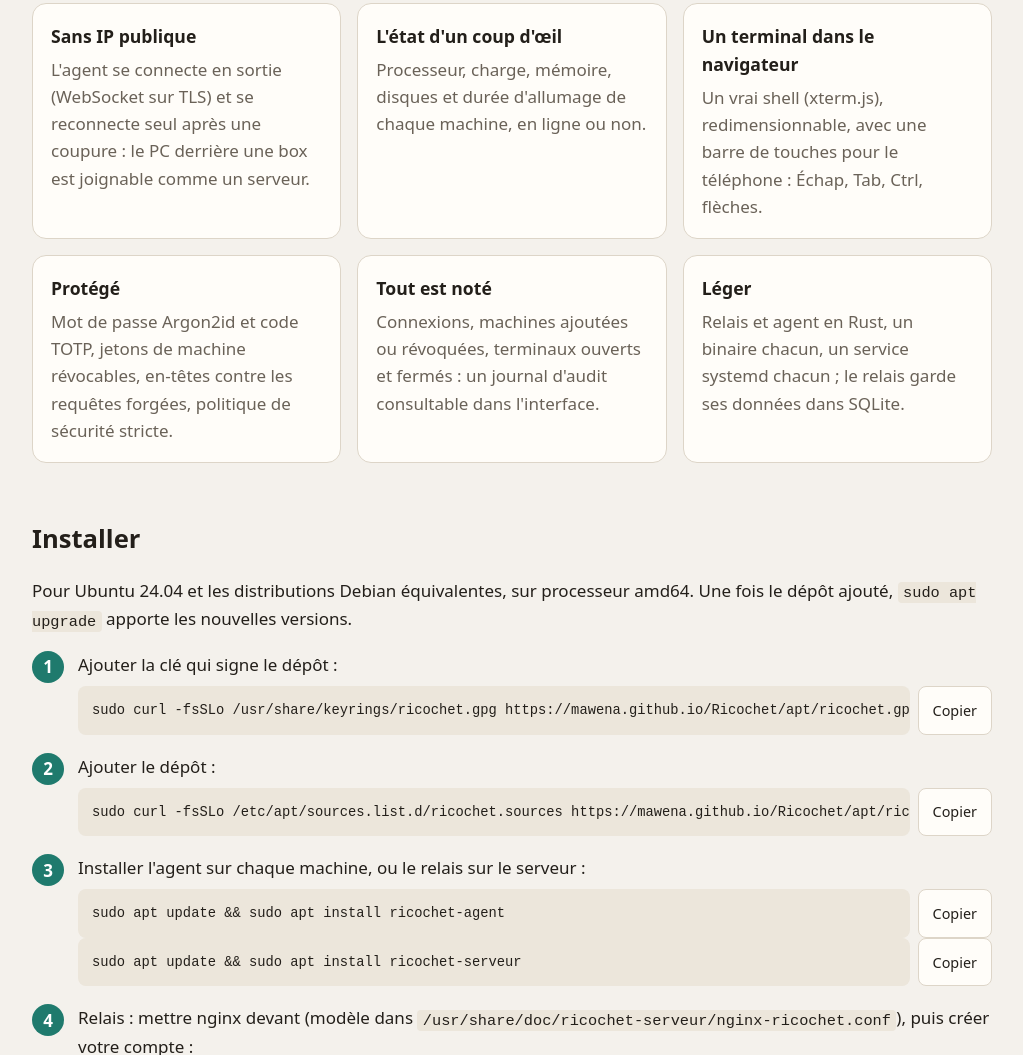
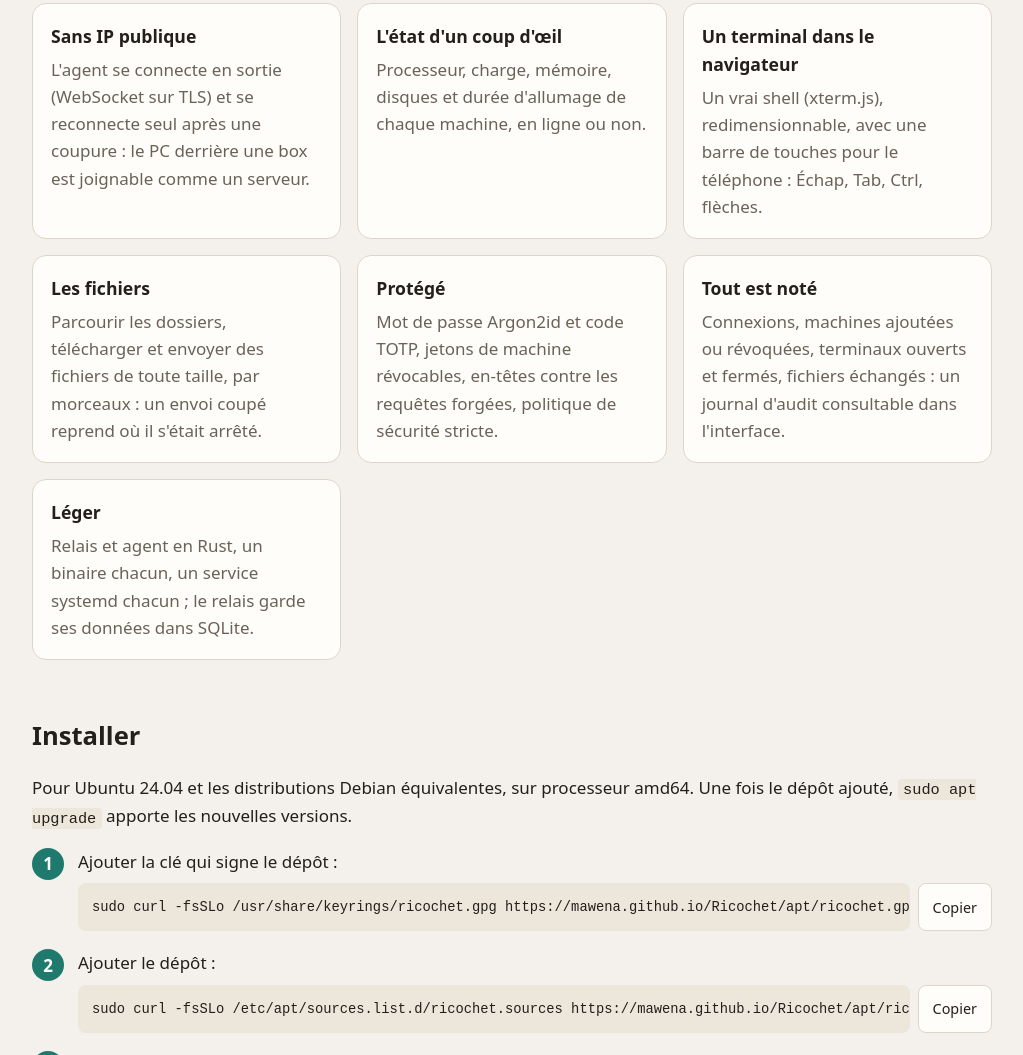
Before and after one commit to mawena/Ricochet, a plain HTML site: page index.html in a window 1280 px wide. Shown: the part 753-1808 px from the top of the page, without its empty margins (128-1151 px from the left). Drawn offline with Linux system fonts and the light colour scheme.

```diff
--- a/index.html
+++ b/index.html
@@ -4,7 +4,7 @@
 <meta charset="utf-8">
 <meta name="viewport" content="width=device-width, initial-scale=1">
 <title>Ricochet, contrôle à distance de vos machines, même sans IP publique</title>
-<meta name="description" content="Ricochet commande vos machines Linux à distance depuis un navigateur, même derrière une box : état, terminal, journal d'audit. Relais et agent en Rust, installation par apt sur Ubuntu.">
+<meta name="description" content="Ricochet commande vos machines Linux à distance depuis un navigateur, même derrière une box : état, terminal, fichiers, journal d'audit. Relais et agent en Rust, installation par apt sur Ubuntu.">
 <meta name="theme-color" content="#f4f1ec" media="(prefers-color-scheme: light)">
 <meta name="theme-color" content="#1b1814" media="(prefers-color-scheme: dark)">
 <link rel="icon" href="icone.svg" type="image/svg+xml">
@@ -57,12 +57,16 @@
         <p>Un vrai shell (xterm.js), redimensionnable, avec une barre de touches pour le téléphone : Échap, Tab, Ctrl, flèches.</p>
       </article>
       <article>
+        <h3>Les fichiers</h3>
+        <p>Parcourir les dossiers, télécharger et envoyer des fichiers de toute taille, par morceaux : un envoi coupé reprend où il s'était arrêté.</p>
+      </article>
+      <article>
         <h3>Protégé</h3>
         <p>Mot de passe Argon2id et code TOTP, jetons de machine révocables, en-têtes contre les requêtes forgées, politique de sécurité stricte.</p>
       </article>
       <article>
         <h3>Tout est noté</h3>
-        <p>Connexions, machines ajoutées ou révoquées, terminaux ouverts et fermés : un journal d'audit consultable dans l'interface.</p>
+        <p>Connexions, machines ajoutées ou révoquées, terminaux ouverts et fermés, fichiers échangés : un journal d'audit consultable dans l'interface.</p>
       </article>
       <article>
         <h3>Léger</h3>
```
Also changed, not shown: 10 other files.
